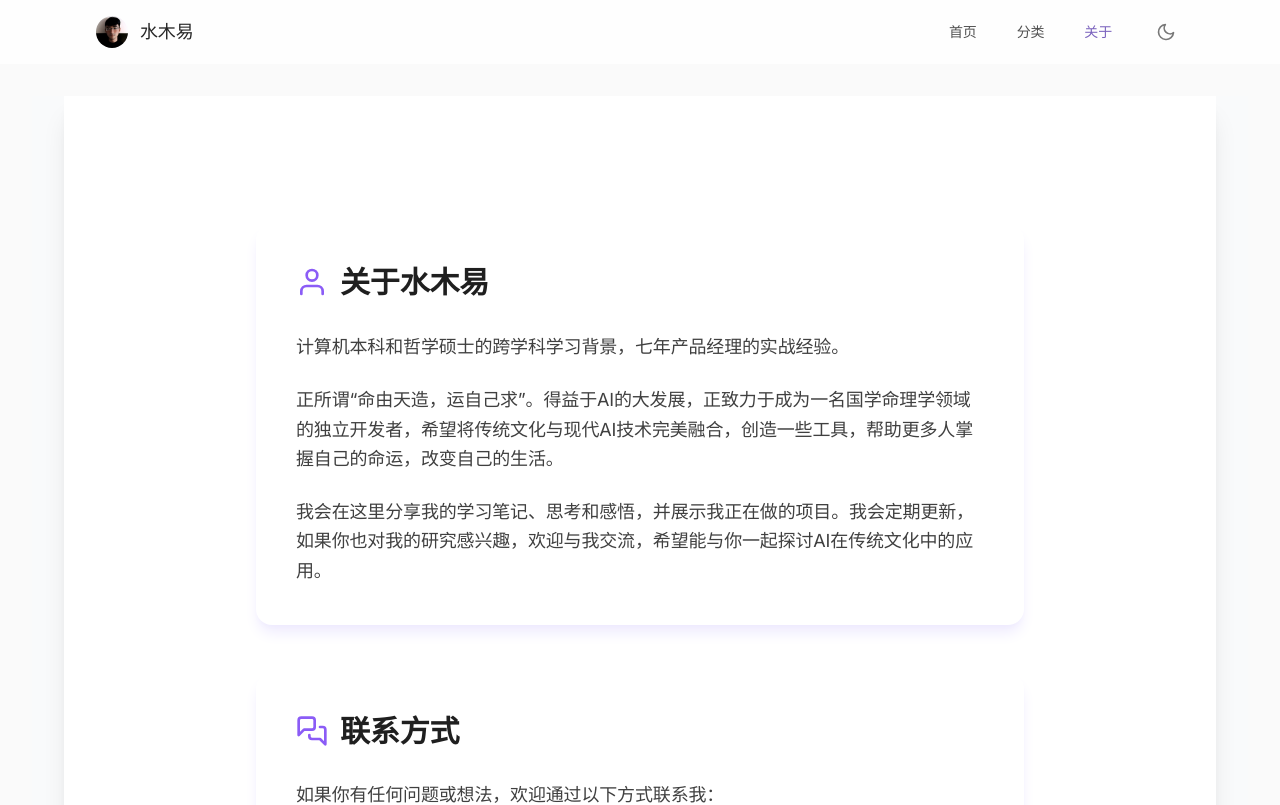
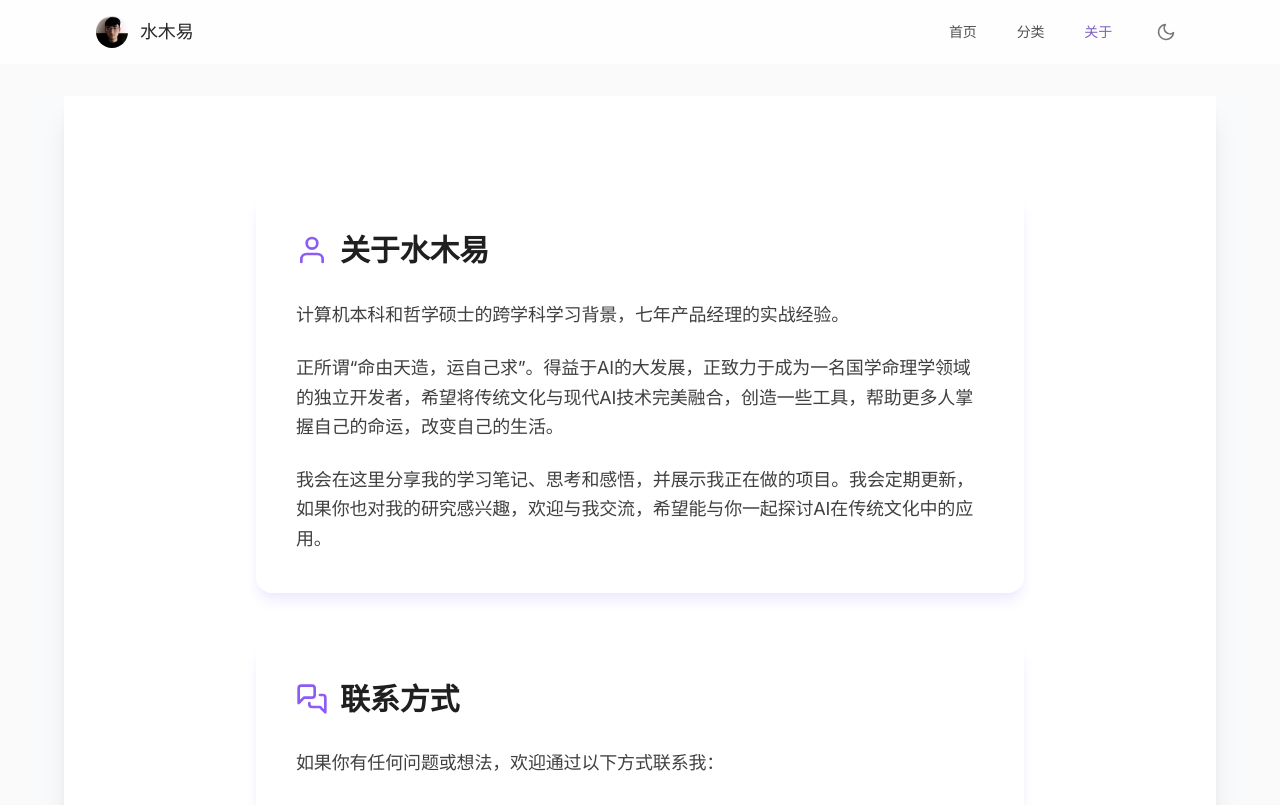
Before and after one commit to shuimuyicom/shuimuyicom, a Next.js app: page /about in a window 1280 px wide. Shown: the top 805 px of the page. Built offline with nearby package versions, Linux system fonts and the light colour scheme.

Commit message:
style: 优化关于页面在移动端的上边距

```diff
--- a/src/app/about/page.tsx
+++ b/src/app/about/page.tsx
@@ -41,7 +41,7 @@
   return (
     <main className="min-h-screen bg-gray-50 dark:bg-sumi-950">
       <div className="max-w-6xl mx-auto bg-card-50 dark:bg-ink-900 min-h-screen shadow-xl">
-        <div className="relative px-3 sm:px-6 py-16 sm:py-20 md:py-32">
+        <div className="relative px-3 sm:px-6 py-8 sm:py-16 md:py-24">
 
           <div className="max-w-3xl mx-auto">
             <div className="bg-white dark:bg-ink-800 rounded-xl sm:rounded-2xl shadow-lg shadow-violet-100 dark:shadow-none p-5 sm:p-8 md:p-10 mb-6 sm:mb-12">
```
